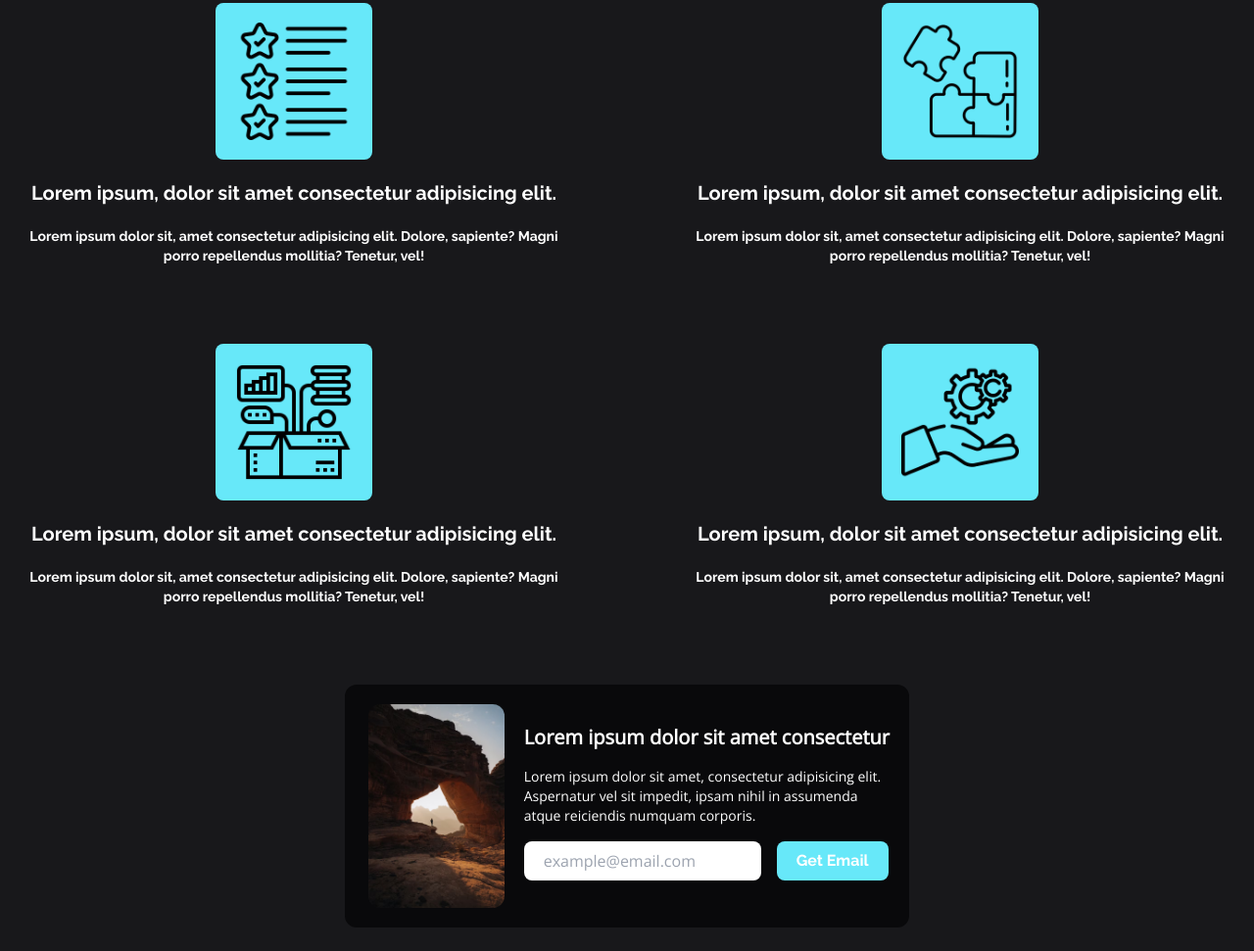
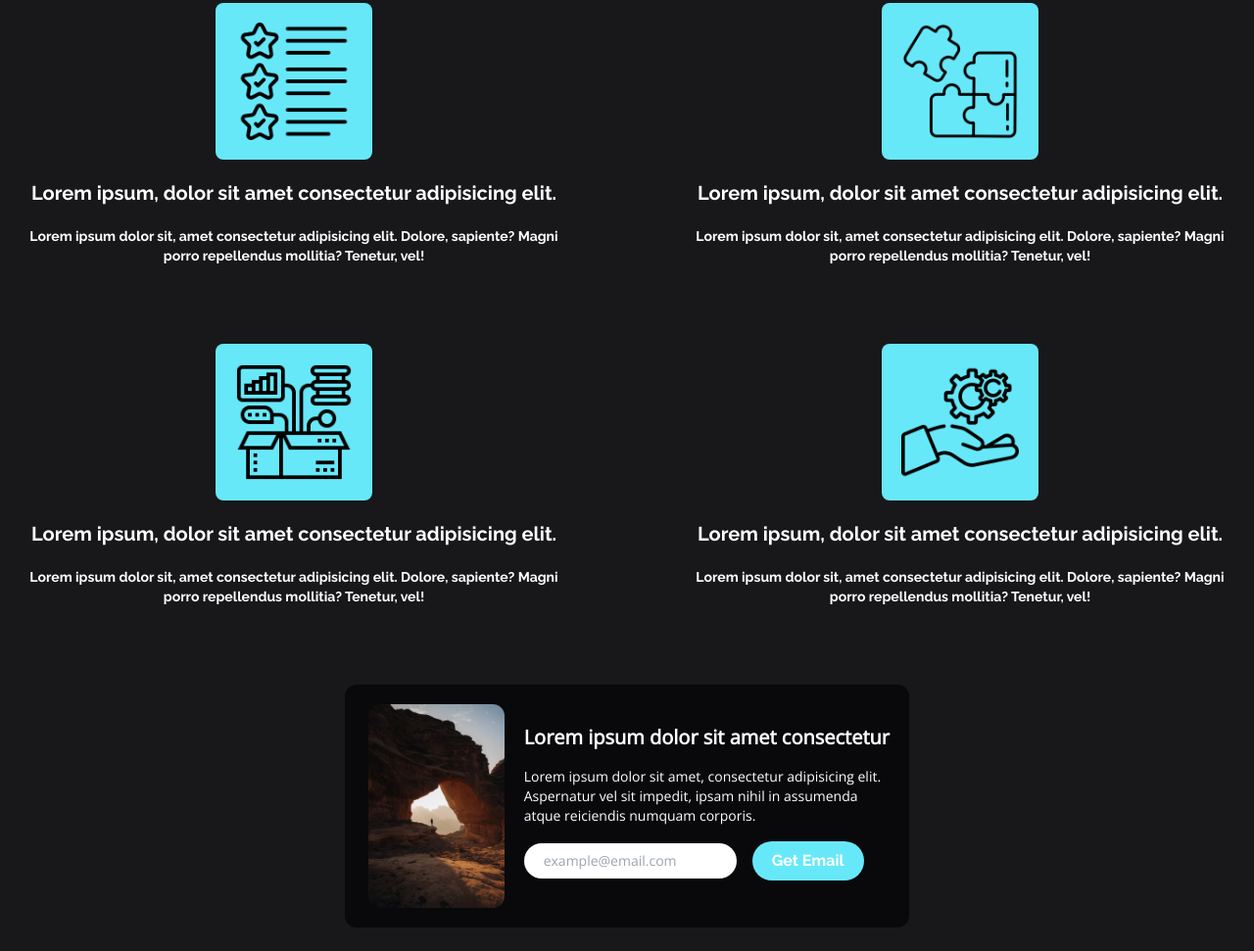
Before and after one commit to cinerarius/Fylo, a website: page index.html in a window 1280 px wide. Shown: the part 976-1947 px from the top of the page at 98% size. Drawn offline with nearby package versions, Linux system fonts and the light colour scheme.

Commit message:
test final

```diff
--- a/index.html
+++ b/index.html
@@ -94,10 +94,10 @@
                 <div
                     class="flex flex-col items-center justify-center space-y-4 md:flex-row md:space-x-4 md:space-y-0 md:justify-start">
                     <input
-                        class="text-black py-2 px-5 rounded-lg focus:outline-none placeholder:text-center md:placeholder:text-left"
+                        class="text-zinc-800 text-sm py-2 px-5 rounded-3xl focus:outline-none placeholder:text-center md:placeholder:text-left"
                         type="text" placeholder="example@email.com">
                     <button
-                        class="font-sans bg-cyan-300 py-2 px-5 rounded-lg hover:bg-transparent hover:outline outline-1 outline-cyan-300 duration-200">Get
+                        class="font-sans bg-cyan-300 py-2 px-5 rounded-3xl hover:bg-transparent hover:outline outline-1 outline-cyan-300 duration-200">Get
                         Email</button>
                 </div>
             </div>
```
Also changed, not shown: css/output.css.
